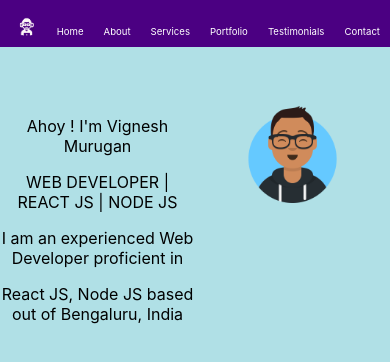
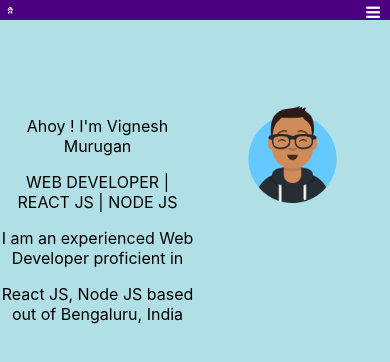
Before and after one commit to VigneshMurugan/vigneshPortfolio, a React (Create React App) app: page / in a window 390 px wide. Shown: the top 362 px of the page. Built offline with nearby package versions, Linux system fonts and the light colour scheme.

Commit message:
Responsiveness to navbar added

```diff
--- a/public/index.html
+++ b/public/index.html
@@ -10,6 +10,7 @@
       content="Web site created using create-react-app"
     />
     <link rel="apple-touch-icon" href="%PUBLIC_URL%/logo192.png" />
+    <link rel="stylesheet" href="https://cdnjs.cloudflare.com/ajax/libs/font-awesome/4.7.0/css/font-awesome.min.css">
     <!--
       manifest.json provides metadata used when your web app is installed on a
       user's mobile device or desktop. See https://developers.google.com/web/fundamentals/web-app-manifest/
--- a/src/components/nav/index.tsx
+++ b/src/components/nav/index.tsx
@@ -12,14 +12,22 @@ function Navbar({ links }: NavBarProps) {
   return (
     <nav className="navbar">
       <img src={logo} className="logo" />
-      <ul>
-        {links.map((link) => (
-          <li className="navigationLinkListItem">
-            <NavLink className="links" to={link}>
-              {capitalize(link.toString())}
-            </NavLink>
-          </li>
-        )).reverse()}
+      <input type="checkbox" id="toggle-menu" />
+      <label htmlFor="toggle-menu">
+        <a id="menu-icon" className="menu-icon">
+          <i className="fa fa-bars"></i>
+        </a>
+      </label>
+      <ul className="menuList">
+        {links
+          .map((link) => (
+            <li className="navigationLinkListItem">
+              <NavLink className="links" to={link}>
+                {capitalize(link.toString())}
+              </NavLink>
+            </li>
+          ))
+          .reverse()}
       </ul>
     </nav>
   );
--- a/src/components/nav/styles.css
+++ b/src/components/nav/styles.css
@@ -5,7 +5,9 @@
   background: #4B0082;
 }
 
-.links, .links:visited, .links:hover {
+.links,
+.links:visited,
+.links:hover {
   float: right;
   margin: 10px 10px;
   text-decoration: none;
@@ -28,3 +30,41 @@
 .navigationLinkListItem {
   list-style-type: none;
 }
+
+.menu-icon {
+  color: white;
+  cursor: pointer;
+  display: none;
+}
+
+#toggle-menu {
+  display: none;
+}
+
+@media (max-width: 468px) {
+  .navbar {
+    height: 20px;
+    display: grid;
+  }
+
+  .menu-icon {
+    display: block;
+    right: 10px;
+    position: absolute;
+    top: 2px;
+  }
+
+  .menuList {
+    display: none;
+  }
+
+  .logo {
+    width: 20px;
+    height: 20px;
+  }
+
+  #toggle-menu:checked ~ .menuList {
+    display: grid;
+    background-color: #4B0082;
+  }
+}
```
